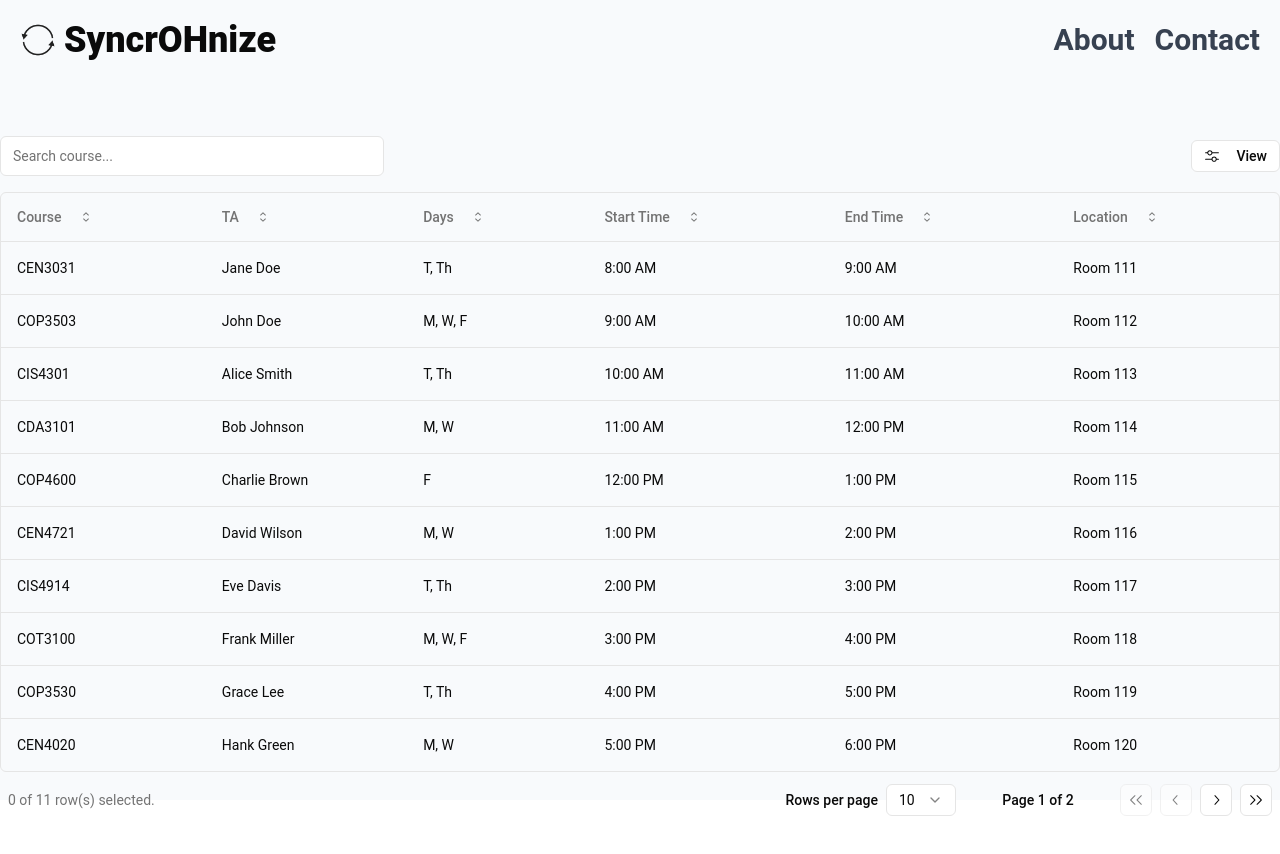
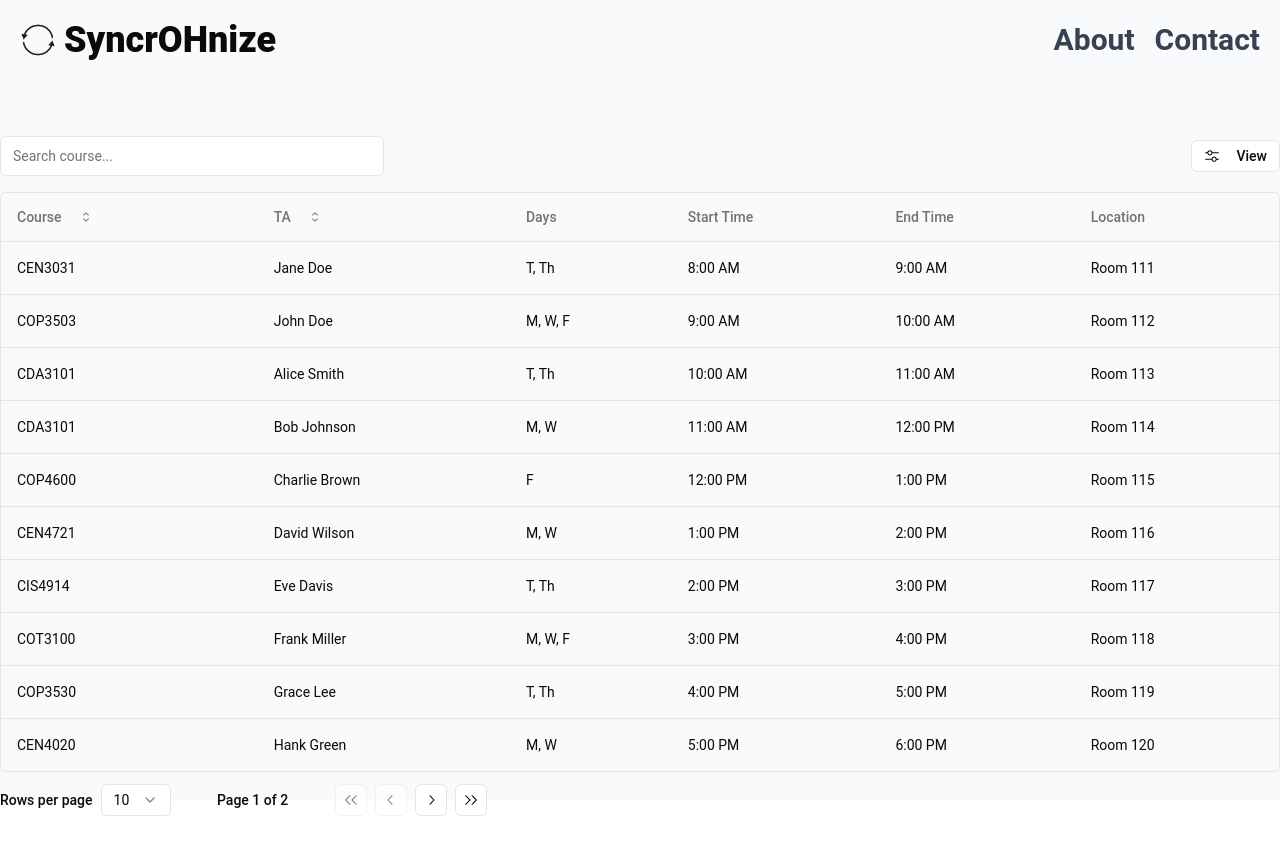
Before and after one commit to The-Office/office-hours-app, a React (Vite) app in the folder apps/frontend/: page /dashboard in a window 1280 px wide. Shown: the top 854 px of the page. Built offline with nearby package versions, Linux system fonts and the light colour scheme.

Commit message:
Add logical file tree for the table
* Also changed some variable names
* Removed some sorting from most columns because it didn't make sense.

```diff
--- a/apps/frontend/src/components/dashboard.tsx
+++ b/apps/frontend/src/components/dashboard.tsx
@@ -1,5 +1,5 @@
 import NavBar from './navbar';
-import DemoPage from '../app/payments/page.tsx';
+import DemoPage from './table/page.tsx';
 
 const Dashboard = () => {
     return (
--- /dev/null
+++ b/apps/frontend/src/components/table/columns.tsx
@@ -0,0 +1,45 @@
+"use client"
+
+import { ColumnDef } from "@tanstack/react-table"
+import { DataTableColumnHeader } from "@/components/ui/table-column-headers"
+
+export type OFFICE_HOURS = {
+  id: string
+  course: string
+  leader: string
+  days: string
+  start: string
+  end: string
+  location: string
+}
+
+export const columns: ColumnDef<OFFICE_HOURS>[] = [
+  {
+    accessorKey: "course",
+    header: ({ column }) => (
+      <DataTableColumnHeader column={column} title="Course" />
+    ),
+  },
+  {
+    accessorKey: "leader",
+    header: ({ column }) => (
+      <DataTableColumnHeader column={column} title="TA" />
+    ),
+  },
+  {
+    accessorKey: "days",
+    header: "Days",
+  },
+  {
+    accessorKey: "start",
+    header: "Start Time",
+  },
+  {
+    accessorKey: "end",
+    header: "End Time",
+  },
+  {
+    accessorKey: "location",
+    header: "Location",
+  }
+]
--- /dev/null
+++ b/apps/frontend/src/components/table/data-table.tsx
@@ -0,0 +1,124 @@
+"use client"
+
+import * as React from "react"
+import { DataTablePagination } from "@/components/ui/data-table-pagination"
+import { DataTableViewOptions } from "@/components/ui/data-table-view-options"
+
+import {
+  ColumnDef,
+  ColumnFiltersState,
+  flexRender,
+  SortingState,
+  VisibilityState,
+  getCoreRowModel,
+  getFilteredRowModel,
+  getPaginationRowModel,
+  getSortedRowModel,
+  useReactTable,
+} from "@tanstack/react-table"
+
+import {
+  Table,
+  TableBody,
+  TableCell,
+  TableHead,
+  TableHeader,
+  TableRow,
+} from "@/components/ui/table"
+
+import { Input } from "@/components/ui/input"
+
+interface DataTableProps<TData, TValue> {
+  columns: ColumnDef<TData, TValue>[]
+  data: TData[]
+}
+
+export function DataTable<TData, TValue>({
+  columns,
+  data,
+}: DataTableProps<TData, TValue>) {
+    const [sorting, setSorting] = React.useState<SortingState>([])
+    const [columnFilters, setColumnFilters] = React.useState<ColumnFiltersState>([])
+
+    const [columnVisibility, setColumnVisibility] = React.useState<VisibilityState>({})
+
+    const table = useReactTable({
+    data,
+    columns,
+    getCoreRowModel: getCoreRowModel(),
+    onSortingChange: setSorting,
+    getPaginationRowModel: getPaginationRowModel(),
+    getSortedRowModel: getSortedRowModel(),
+    onColumnFiltersChange: setColumnFilters,
+    getFilteredRowModel: getFilteredRowModel(),
+    onColumnVisibilityChange: setColumnVisibility,
+    state: {
+        sorting,
+        columnFilters,
+        columnVisibility,
+    },
+  })
+
+  return (
+    <>
+        <div className="flex items-center py-4">
+            <Input
+                placeholder="Search course..."
+                value={(table.getColumn("course")?.getFilterValue() as string) ?? ""}
+                onChange={(e) =>
+                    table.getColumn("course")?.setFilterValue(e.target.value)
+                }
+                className="max-w-sm"
+            />
+            <DataTableViewOptions table={table} />
+        </div>
+        <div className="rounded-md border">
+            <Table>
+                <TableHeader>
+                {table.getHeaderGroups().map((headerGroup) => (
+                    <TableRow key={headerGroup.id}>
+                    {headerGroup.headers.map((header) => {
+                        return (
+                        <TableHead key={header.id}>
+                            {header.isPlaceholder
+                            ? null
+                            : flexRender(
+                                header.column.columnDef.header,
+                                header.getContext()
+                                )}
+                        </TableHead>
+                        )
+                    })}
+                    </TableRow>
+                ))}
+                </TableHeader>
+                <TableBody>
+                {table.getRowModel().rows?.length ? (
+                    table.getRowModel().rows.map((row) => (
+                    <TableRow
+                        key={row.id}
+                        data-state={row.getIsSelected() && "selected"}
+                    >
+                        {row.getVisibleCells().map((cell) => (
+                        <TableCell key={cell.id}>
+                            {flexRender(cell.column.columnDef.cell, cell.getContext())}
+                        </TableCell>
+                        ))}
+                    </TableRow>
+                    ))
+                ) : (
+                    <TableRow>
+                    <TableCell colSpan={columns.length} className="h-24 text-center">
+                        No results.
+                    </TableCell>
+                    </TableRow>
+                )}
+                </TableBody>
+            </Table>
+        </div>
+        <div className="my-3">
+            <DataTablePagination table={table} />
+        </div>
+    </>
+  )
+}
--- /dev/null
+++ b/apps/frontend/src/components/table/page.tsx
@@ -0,0 +1,133 @@
+import { useEffect, useState } from "react";
+import { OFFICE_HOURS, columns } from "./columns";
+import { DataTable } from "./data-table";
+
+async function getData(): Promise<OFFICE_HOURS[]> {
+// Fetch data from your API here.
+return [
+  {
+    id: "728ed52q",
+    course: "CEN3031",
+    leader: "Jane Doe",
+    days: "T, Th",
+    start: "8:00 AM",
+    end: "9:00 AM",
+    location: "Room 111",
+  },
+  {
+    id: "728ed52r",
+    course: "COP3503",
+    leader: "John Doe",
+    days: "M, W, F",
+    start: "9:00 AM",
+    end: "10:00 AM",
+    location: "Room 112",
+  },
+  {
+    id: "728ed52s",
+    course: "CDA3101",
+    leader: "Alice Smith",
+    days: "T, Th",
+    start: "10:00 AM",
+    end: "11:00 AM",
+    location: "Room 113",
+  },
+  {
+    id: "728ed52t",
+    course: "CDA3101",
+    leader: "Bob Johnson",
+    days: "M, W",
+    start: "11:00 AM",
+    end: "12:00 PM",
+    location: "Room 114",
+  },
+  {
+    id: "728ed52u",
+    course: "COP4600",
+    leader: "Charlie Brown",
+    days: "F",
+    start: "12:00 PM",
+    end: "1:00 PM",
+    location: "Room 115",
+  },
+  {
+    id: "728ed52v",
+    course: "CEN4721",
+    leader: "David Wilson",
+    days: "M, W",
+    start: "1:00 PM",
+    end: "2:00 PM",
+    location: "Room 116",
+  },
+  {
+    id: "728ed52w",
+    course: "CIS4914",
+    leader: "Eve Davis",
+    days: "T, Th",
+    start: "2:00 PM",
+    end: "3:00 PM",
+    location: "Room 117",
+  },
+  {
+    id: "728ed52x",
+    course: "COT3100",
+    leader: "Frank Miller",
+    days: "M, W, F",
+    start: "3:00 PM",
+    end: "4:00 PM",
+    location: "Room 118",
+  },
+  {
+    id: "728ed52y",
+    course: "COP3530",
+    leader: "Grace Lee",
+    days: "T, Th",
+    start: "4:00 PM",
+    end: "5:00 PM",
+    location: "Room 119",
+  },
+  {
+    id: "728ed52z",
+    course: "CEN4020",
+    leader: "Hank Green",
+    days: "M, W",
+    start: "5:00 PM",
+    end: "6:00 PM",
+    location: "Room 120",
+  },
+  {
+    id: "728ed52aa",
+    course: "CIS4930",
+    leader: "Ivy White",
+    days: "F",
+    start: "6:00 PM",
+    end: "7:00 PM",
+    location: "Room 121",
+  }
+];
+}
+
+export default function DemoPage() {
+  const [data, setData] = useState<OFFICE_HOURS[]>([]);
+  const [loading, setLoading] = useState<boolean>(true);
+
+  useEffect(() => {
+    async function fetchData() {
+      const result = await getData();
+      setData(result);
+      setLoading(false);
+    }
+
+    fetchData();
+  }, []);
+
+  if (loading) {
+    return <div>Loading...</div>;
+  }
+
+  return (
+    <div className="container mx-auto py-10">
+      <DataTable columns={columns} data={data} />
+    </div>
+  );
+}
--- a/apps/frontend/src/components/ui/data-table-pagination.tsx
+++ b/apps/frontend/src/components/ui/data-table-pagination.tsx
@@ -23,11 +23,11 @@ import {
     table,
   }: DataTablePaginationProps<TData>) {
     return (
-      <div className="flex items-center justify-between px-2">
-        <div className="flex-1 text-sm text-muted-foreground">
+      <div className="flex items-center justify-between">
+        {/* <div className="flex-1 text-sm text-muted-foreground">
           {table.getFilteredSelectedRowModel().rows.length} of{" "}
           {table.getFilteredRowModel().rows.length} row(s) selected.
-        </div>
+        </div> */}
         <div className="flex items-center space-x-6 lg:space-x-8">
           <div className="flex items-center space-x-2">
             <p className="text-sm font-medium">Rows per page</p>
```
